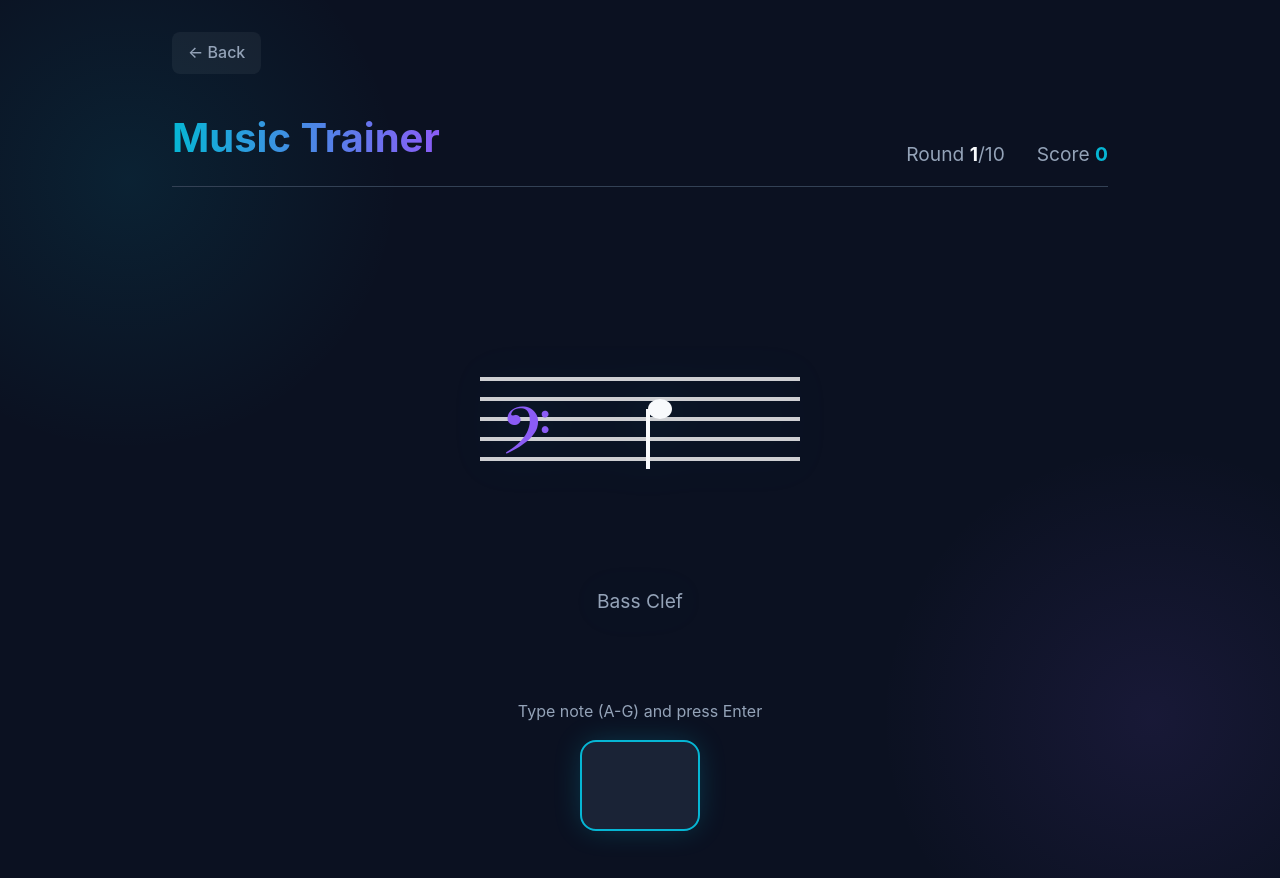
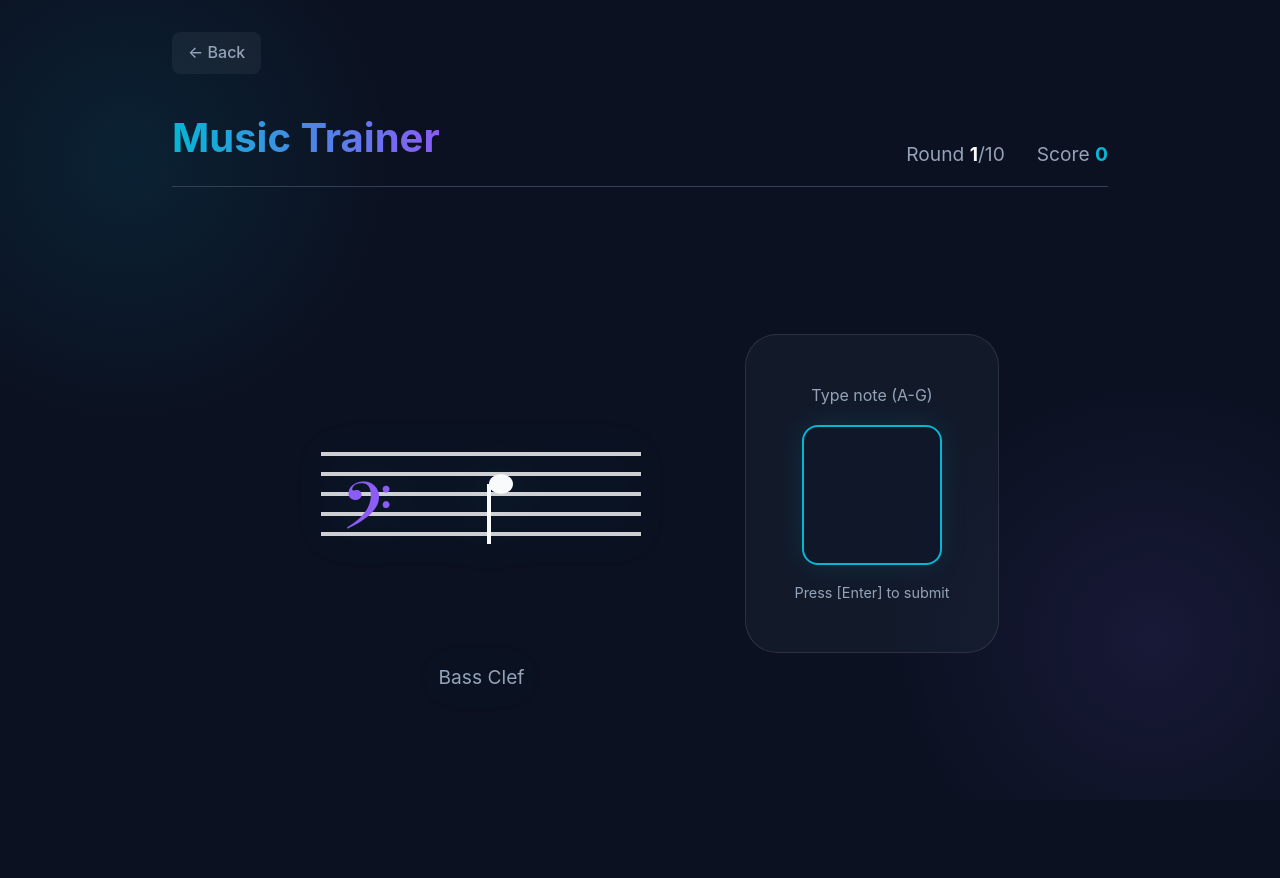
Before and after one commit to bitsofgit/GeneralWebApp, a React (Vite) app: page /GeneralWebApp/music-trainer in a window 1280 px wide. Shown: the top 878 px of the page. After the commit the page ends 800 px from the top, so only its background shows below. Built offline with nearby package versions, Linux system fonts and the light colour scheme.

Commit message:
feat: Add MusicTrainer page for interactive musical note identification practice.

```diff
--- a/src/pages/MusicTrainer.jsx
+++ b/src/pages/MusicTrainer.jsx
@@ -5,33 +5,20 @@ const NOTES = ['C', 'D', 'E', 'F', 'G', 'A', 'B'];
 
 const getRandomNote = () => {
     const clef = Math.random() > 0.5 ? 'treble' : 'bass';
-    // Range:
-    // Treble: C4 (Middle C) to A5.
-    // Bass: E2 to C4.
-
     let octave, noteIndex;
 
     if (clef === 'treble') {
-        // C4 to A5
-        // C4 is index 0 in our logic roughly.
-        // Let's pick octave 4 or 5.
         octave = Math.floor(Math.random() * 2) + 4; // 4 or 5
-        // If 5, limit to A (index 5)
         const maxIndex = octave === 5 ? 5 : 6;
         noteIndex = Math.floor(Math.random() * (maxIndex + 1));
     } else {
-        // Bass
-        // E2 to C4.
         octave = Math.floor(Math.random() * 2) + 2; // 2, 3
         if (octave === 4) {
-            // Only C4 allowed
             octave = 4;
             noteIndex = 0;
         } else if (octave === 2) {
-            // E2 is min, which is index 2.
             noteIndex = Math.floor(Math.random() * 5) + 2;
         } else {
-            // 3: C3 to B3
             noteIndex = Math.floor(Math.random() * 7);
         }
     }
@@ -44,10 +31,9 @@ const getRandomNote = () => {
 };
 
 const Staff = ({ note }) => {
-    // SVG config scaled up 2x
     const width = 400;
     const height = 400;
-    const lineGap = 20; // Space between lines (doubled)
+    const lineGap = 20;
     const staffTop = 160;
     const staffBottom = staffTop + 4 * lineGap;
 
@@ -77,7 +63,6 @@ const Staff = ({ note }) => {
     }
 
     const clefSymbol = note.clef === 'treble' ? '𝄞' : '𝄢';
-    const clefY = note.clef === 'treble' ? staffBottom - lineGap : staffTop + lineGap;
 
     return (
         <div className="staff-container" style={{ transform: 'scale(1)', transition: 'transform 0.3s' }}>
@@ -147,34 +132,58 @@ const MusicTrainer = () => {
     const [currentNote, setCurrentNote] = useState(getRandomNote());
     const [userAnswer, setUserAnswer] = useState('');
     const [status, setStatus] = useState('guessing'); // guessing, feedback, finished
-    const [feedback, setFeedback] = useState('');
+    const [feedbackType, setFeedbackType] = useState(null); // 'correct', 'wrong', null
+    const [feedbackMessage, setFeedbackMessage] = useState('');
     const inputRef = useRef(null);
-    const nextBtnRef = useRef(null);
 
+    // Auto-focus input when guessing
     useEffect(() => {
         if (status === 'guessing' && inputRef.current) {
             inputRef.current.focus();
         }
-        else if (status === 'feedback') {
-            if (nextBtnRef.current) {
-                nextBtnRef.current.focus();
-            }
+    }, [status]);
+
+    const handleNext = () => {
+        if (round >= 10) {
+            setStatus('finished');
+        } else {
+            setRound(r => r + 1);
+            setCurrentNote(getRandomNote());
+            setUserAnswer('');
+            setFeedbackType(null);
+            setFeedbackMessage('');
+            setStatus('guessing');
         }
-    }, [status]);
+    };
 
     const submitAnswer = () => {
         const ans = userAnswer.trim().toUpperCase();
         if (!ans) return;
 
-        // Check answer
         const correct = currentNote.note;
+
         if (ans === correct) {
+            // CORRECT
             setScore(s => s + 1);
-            setFeedback('Correct!');
+            setFeedbackType('correct');
+            setFeedbackMessage('Correct!');
+            setStatus('feedback');
+
+            // Immediate advance (short flash)
+            setTimeout(() => {
+                handleNext();
+            }, 500);
         } else {
-            setFeedback(`Wrong! It was ${correct}${currentNote.octave}`);
+            // WRONG
+            setFeedbackType('wrong');
+            setFeedbackMessage(`Wrong! It was ${correct}`);
+            setStatus('feedback');
+
+            // 3 Second delay to study
+            setTimeout(() => {
+                handleNext();
+            }, 3000);
         }
-        setStatus('feedback');
     };
 
     const handleKeyDown = (e) => {
@@ -183,31 +192,20 @@ const MusicTrainer = () => {
         }
     };
 
-    const handleNext = () => {
-        if (round >= 10) {
-            setStatus('finished');
-        } else {
-            setRound(r => r + 1);
-            setCurrentNote(getRandomNote());
-            setUserAnswer('');
-            setFeedback('');
-            setStatus('guessing');
-        }
-    };
-
-    const handleNextKeyDown = (e) => {
-        if (e.key === 'Enter') {
-            handleNext();
-        }
-    }
-
     const handleRestart = () => {
         setRound(1);
         setScore(0);
         setCurrentNote(getRandomNote());
         setUserAnswer('');
-        setFeedback('');
+        setFeedbackType(null);
         setStatus('guessing');
+    };
+
+    // Dynamic background flash
+    const getFlashStyle = () => {
+        if (feedbackType === 'correct') return { boxShadow: '0 0 100px rgba(16, 185, 129, 0.5) inset', borderColor: 'var(--success-color)' };
+        if (feedbackType === 'wrong') return { boxShadow: '0 0 100px rgba(239, 68, 68, 0.5) inset', borderColor: 'var(--danger-color)' };
+        return {};
     };
 
     return (
@@ -223,27 +221,51 @@ const MusicTrainer = () => {
                 </div>
             </header>
 
-            <div className="game-area" style={{ flex: 1, display: 'flex', flexDirection: 'column', alignItems: 'center', justifyContent: 'center', width: '100%' }}>
+            <div className="game-area"
+                style={{
+                    flex: 1,
+                    display: 'flex',
+                    flexDirection: 'column', // Prepare for vertical results, but game is row
+                    alignItems: 'center',
+                    justifyContent: 'center',
+                    width: '100%'
+                }}>
+
                 {status !== 'finished' ? (
-                    <>
-                        {/* Scaled SVG */}
-                        <div className="staff-display" style={{ marginBottom: '3rem', filter: 'drop-shadow(0 0 20px rgba(6,182,212,0.1))' }}>
+                    <div className="play-container" style={{
+                        display: 'flex',
+                        flexDirection: 'row',
+                        alignItems: 'center',
+                        justifyContent: 'center',
+                        gap: '4rem',
+                        width: '100%',
+                        transition: 'all 0.3s'
+                    }}>
+                        {/* LEFT: Scaled SVG */}
+                        <div className="staff-display" style={{
+                            filter: 'drop-shadow(0 0 20px rgba(6,182,212,0.1))',
+                            transform: feedbackType === 'correct' ? 'scale(1.1)' : 'scale(1)',
+                            transition: 'transform 0.2s'
+                        }}>
                             <Staff note={currentNote} />
                         </div>
 
-                        {/* Interaction Area with Better Alignment */}
+                        {/* RIGHT: Interaction Area */}
                         <div className="interaction-area" style={{
-                            flex: 1,
-                            width: '100%',
                             display: 'flex',
                             flexDirection: 'column',
                             alignItems: 'center',
-                            justifyContent: 'center', /* Centered vertically */
-                            minHeight: '200px'
+                            justifyContent: 'center',
+                            padding: '3rem',
+                            borderRadius: '2rem',
+                            background: 'rgba(30, 41, 59, 0.4)',
+                            border: '1px solid rgba(255,255,255,0.1)',
+                            transition: 'all 0.3s',
+                            ...getFlashStyle()
                         }}>
                             {status === 'guessing' ? (
-                                <div style={{ display: 'flex', flexDirection: 'column', alignItems: 'center', animation: 'fadeIn 0.3s ease-out' }}>
-                                    <p style={{ marginBottom: '1rem', color: 'var(--text-secondary)', textAlign: 'center' }}>Type note (A-G) and press Enter</p>
+                                <div style={{ display: 'flex', flexDirection: 'column', alignItems: 'center' }}>
+                                    <p style={{ marginBottom: '1rem', color: 'var(--text-secondary)', textAlign: 'center' }}>Type note (A-G)</p>
                                     <input
                                         ref={inputRef}
                                         type="text"
@@ -254,57 +276,55 @@ const MusicTrainer = () => {
                                         autoFocus
                                         style={{
                                             padding: '1rem',
-                                            fontSize: '3rem',
+                                            fontSize: '4rem',
                                             textAlign: 'center',
-                                            width: '120px',
-                                            background: 'rgba(30, 41, 59, 0.8)',
+                                            width: '140px',
+                                            height: '140px',
+                                            background: 'rgba(15, 23, 42, 0.8)',
                                             border: '2px solid var(--primary-color)',
                                             color: 'var(--primary-color)',
                                             borderRadius: '1rem',
                                             outline: 'none',
-                                            boxShadow: '0 0 30px -5px rgba(6, 182, 212, 0.3)',
-                                            fontWeight: 'bold'
+                                            boxShadow: '0 0 30px -5px rgba(6, 182, 212, 0.2)',
+                                            fontWeight: '800'
                                         }}
                                     />
+                                    <p style={{ marginTop: '1rem', color: 'var(--text-secondary)', fontSize: '0.9rem' }}>Press [Enter] to submit</p>
                                 </div>
                             ) : (
-                                <div className="feedback-section" style={{ display: 'flex', flexDirection: 'column', alignItems: 'center', animation: 'fadeIn 0.3s ease-out' }}>
-                                    <h2 style={{
-                                        fontSize: '2.5rem',
-                                        color: feedback.startsWith('Correct') ? 'var(--success-color)' : 'var(--danger-color)',
-                                        marginBottom: '1.5rem',
-                                        textShadow: '0 0 20px rgba(0,0,0,0.5)'
-                                    }}>
-                                        {feedback}
-                                    </h2>
-                                    <button
-                                        id="next-btn"
-                                        ref={nextBtnRef}
-                                        onClick={handleNext}
-                                        onKeyDown={handleNextKeyDown}
-                                        autoFocus
-                                        style={{
-                                            padding: '1rem 3rem',
-                                            fontSize: '1.2rem',
-                                            background: 'var(--secondary-color)',
-                                            border: 'none',
-                                            borderRadius: '0.8rem',
-                                            color: 'white',
-                                            cursor: 'pointer',
-                                            fontWeight: 'bold',
-                                            boxShadow: '0 10px 20px -5px rgba(139, 92, 246, 0.4)',
-                                            transition: 'transform 0.2s',
-                                            outline: 'none'
-                                        }}
-                                        onMouseOver={(e) => e.target.style.transform = 'translateY(-2px)'}
-                                        onMouseOut={(e) => e.target.style.transform = 'translateY(0)'}
-                                    >
-                                        {round >= 10 ? 'See Results' : 'Next Note ↵'}
-                                    </button>
+                                <div className="feedback-section" style={{ display: 'flex', flexDirection: 'column', alignItems: 'center', animation: 'fadeIn 0.2s ease-out' }}>
+
+                                    {feedbackType === 'correct' ? (
+                                        <h2 style={{ fontSize: '3rem', color: 'var(--success-color)', textShadow: '0 0 20px rgba(16, 185, 129, 0.5)' }}>
+                                            Correct!
+                                        </h2>
+                                    ) : (
+                                        <>
+                                            <h2 style={{ fontSize: '2.5rem', color: 'var(--danger-color)', marginBottom: '0.5rem' }}>Wrong!</h2>
+                                            <p style={{ color: 'var(--text-secondary)', fontSize: '1.2rem' }}>Answer was:</p>
+                                            <div style={{
+                                                fontSize: '4rem',
+                                                fontWeight: '800',
+                                                color: 'var(--text-primary)',
+                                                margin: '1rem 0'
+                                            }}>
+                                                {currentNote.note}
+                                            </div>
+                                            <div style={{ width: '100%', height: '4px', background: 'rgba(255,255,255,0.1)', borderRadius: '2px', overflow: 'hidden' }}>
+                                                <div style={{
+                                                    width: '100%',
+                                                    height: '100%',
+                                                    background: 'var(--primary-color)',
+                                                    animation: 'countdown 3s linear forwards'
+                                                }} />
+                                            </div>
+                                        </>
+                                    )}
+
                                 </div>
                             )}
                         </div>
-                    </>
+                    </div>
                 ) : (
                     <div className="results-section" style={{ textAlign: 'center', animation: 'scaleIn 0.5s cubic-bezier(0.4, 0, 0.2, 1)' }}>
                         <h2 style={{ fontSize: '4rem', marginBottom: '1rem', background: 'linear-gradient(to right, var(--primary-color), var(--accent-color))', WebkitBackgroundClip: 'text', color: 'transparent' }}>Complete!</h2>
@@ -338,6 +358,7 @@ const MusicTrainer = () => {
             <style>{`
                 @keyframes fadeIn { from { opacity: 0; transform: translateY(10px); } to { opacity: 1; transform: translateY(0); } }
                 @keyframes scaleIn { from { opacity: 0; transform: scale(0.9); } to { opacity: 1; transform: scale(1); } }
+                @keyframes countdown { from { width: 100%; } to { width: 0%; } }
             `}</style>
         </div>
     );
```
